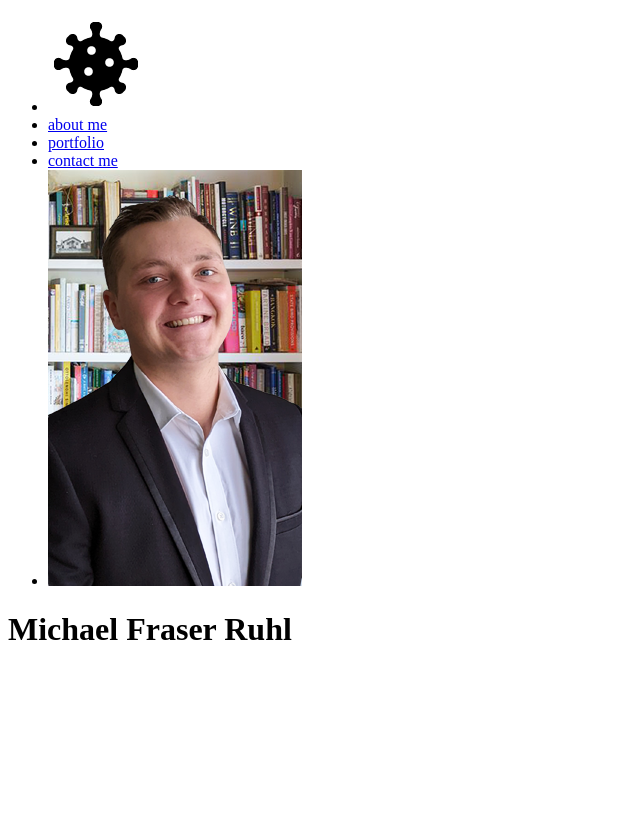
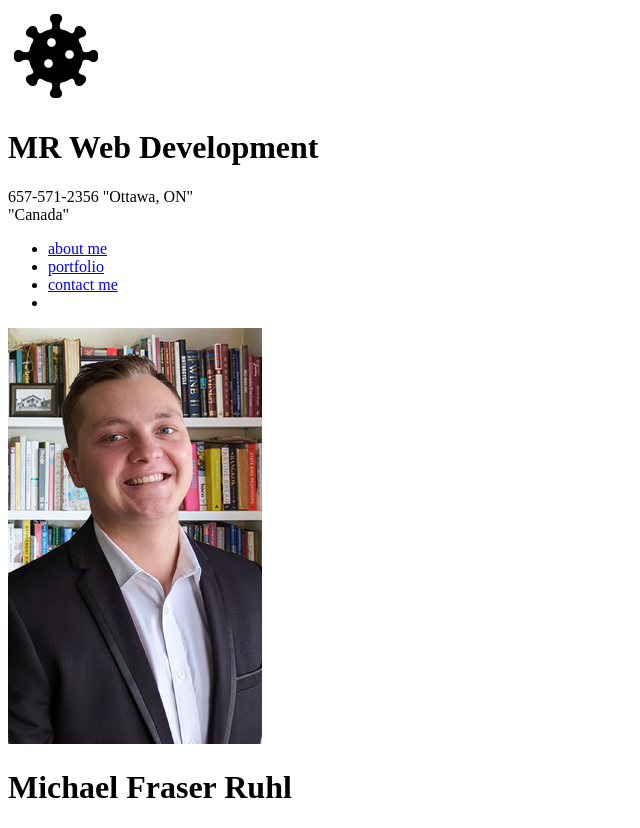
Before and after one commit to michaelruhl/michaelruhl.github.io, a plain HTML site: page index.html in a window 1280 px wide. Shown: the whole page, without its empty margins (0-640 px from the left). Before the commit the page ends 800 px from the top, so only its background shows below. Drawn offline with Linux system fonts and the light colour scheme.

Commit message:
Banner + logo rework

```diff
--- a/index.html
+++ b/index.html
@@ -8,11 +8,32 @@
 </head>
 
 <body>
+<div class="site-container">
+    <header class="site-header" role="banner">
+        <div class="logo-container">
+            <div class="logo">
+                <a href="/" title="home">
+                <img src="/glyphicons-contagion-1-virus@3x.png" alt="MFR logo">
+                </a>
+            </div>
+        <h1 class="nav-title"> MR Web Development</h1>
+        </div>
+        <div class="logo-contact">
+            <div class="logo-line"></div>
+                <span>657-571-2356</span>
+                <span>
+                    "Ottawa, ON"
+                    <br>
+                    "Canada"
+                </span>
+            </div>
+        </div>
+</div>
+<div
+    </header>
+</div>
     <nav>
         <ul>
-            <li>
-                <img src="/glyphicons-contagion-1-virus@3x.png"/>
-            </li>
             <li>
                 <a href="#">about me</a>
             </li>
@@ -21,14 +42,14 @@
             </li>
             <li>
                 <a href="#">contact me</a>
-                <li>
-                    <img src="/MFRHeadShot2022.png"/>
-                </li>
+            <li>
             </li>
-        </ul>
-    </nav>
-
-
+        </li>
+    </ul>
+</nav>
+<div>
+    <img src="/MFRHeadShot2022.png"/>
+</div>
     <h1>Michael Fraser Ruhl</h1>
 </body>
 </html>
```
